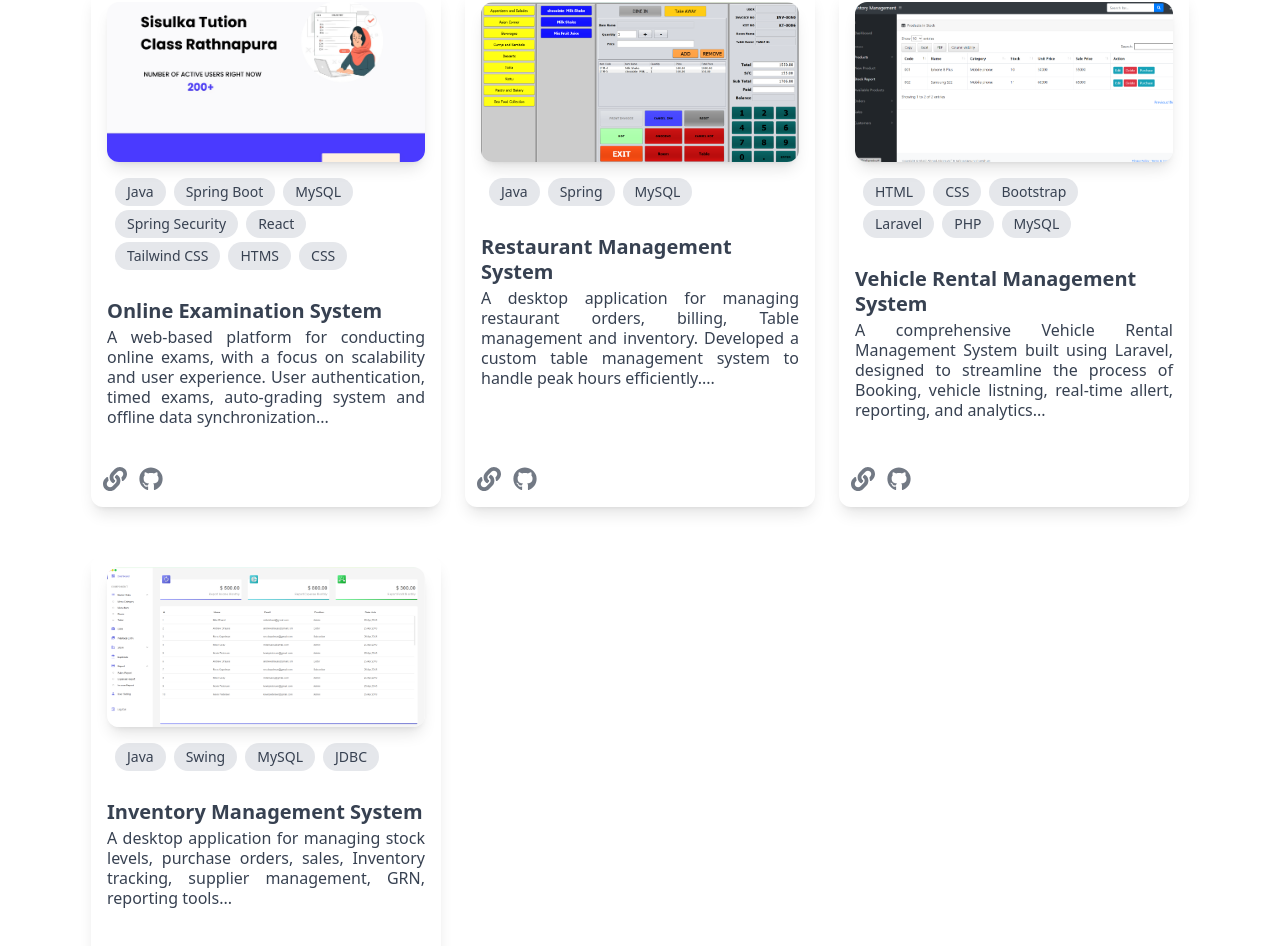
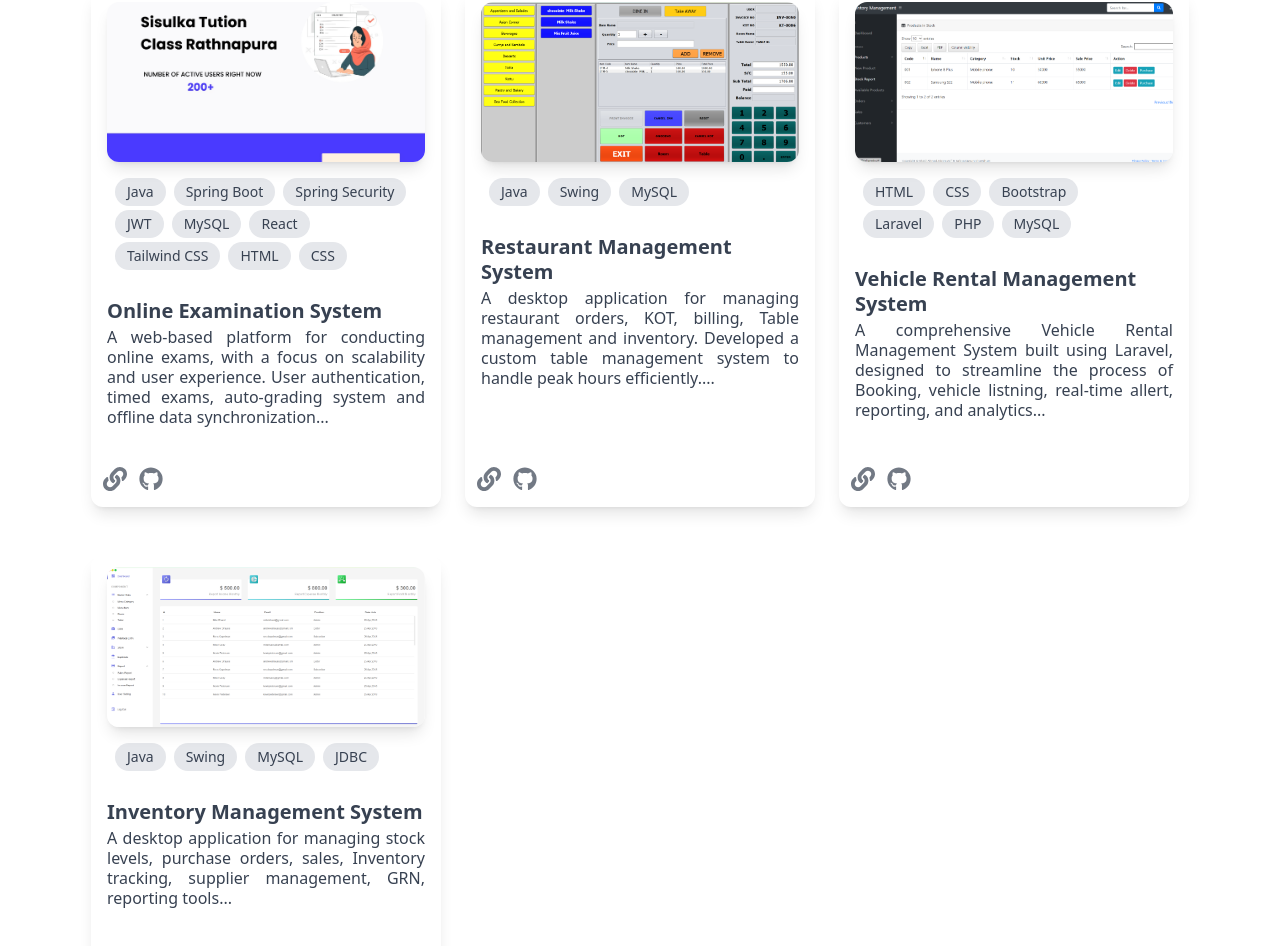
Before and after one commit to kalana96/kalana-Portfolio, a React (Vite) app: page / in a window 1280 px wide. Shown: the part 2882-3828 px from the top of the page. Built offline with nearby package versions, Linux system fonts and the light colour scheme.

Commit message:
Update ProjectCard.jsx

```diff
--- a/src/components/Projects/ProjectCard.jsx
+++ b/src/components/Projects/ProjectCard.jsx
@@ -11,11 +11,12 @@ const projects = [
     keyTags: [
       "Java",
       "Spring Boot",
+      "Spring Security",
+      "JWT",
       "MySQL",
-      "Spring Security",
       "React",
       "Tailwind CSS",
-      "HTMS",
+      "HTML",
       "CSS",
     ],
     topic: "Online Examination System",
@@ -23,26 +24,26 @@ const projects = [
       "A web-based platform for conducting online exams, with a focus on scalability and user experience. User authentication, timed exams, auto-grading system and offline data synchronization... ",
     links: [
       {
-        webLink: "https://facebook.com",
+        webLink: "#",
       },
       {
-        githubLink: "https://github.com/PCSB-Web-Team/online-judge-server",
+        githubLink: "https://github.com/kalana96/online-examination-app",
       },
     ],
     category: "Web Apps",
   },
   {
     image: imgJavaRMS,
-    keyTags: ["Java", "Spring", "MySQL"],
+    keyTags: ["Java", "Swing", "MySQL"],
     topic: "Restaurant Management System",
     description:
-      "A desktop application for managing restaurant orders, billing, Table management and inventory. Developed a custom table management system to handle peak hours efficiently.... ",
+      "A desktop application for managing restaurant orders, KOT, billing, Table management and inventory. Developed a custom table management system to handle peak hours efficiently.... ",
     links: [
       {
-        webLink: "https://facebook.com",
+        webLink: "#",
       },
       {
-        githubLink: "https://github.com/PCSB-Web-Team/online-judge-server",
+        githubLink: "https://github.com/kalana96/restaurant-management-system",
       },
     ],
     category: "Desktop Apps",
@@ -55,7 +56,7 @@ const projects = [
       " A comprehensive Vehicle Rental Management System built using Laravel, designed to streamline the process of Booking, vehicle listning, real-time allert, reporting, and analytics...",
     links: [
       {
-        webLink: "https://youtube.com",
+        webLink: "#",
       },
       {
         githubLink: "https://github.com/PCSB-Web-Team/online-judge-server",
@@ -71,10 +72,10 @@ const projects = [
       "A desktop application for managing stock levels, purchase orders, sales, Inventory tracking, supplier management, GRN, reporting tools...",
     links: [
       {
-        webLink: "https://example.com",
+        webLink: "#",
       },
       {
-        githubLink: "https://github.com/PCSB-Web-Team/online-judge-server",
+        githubLink: "#",
       },
     ],
     category: "Desktop Apps",
```
